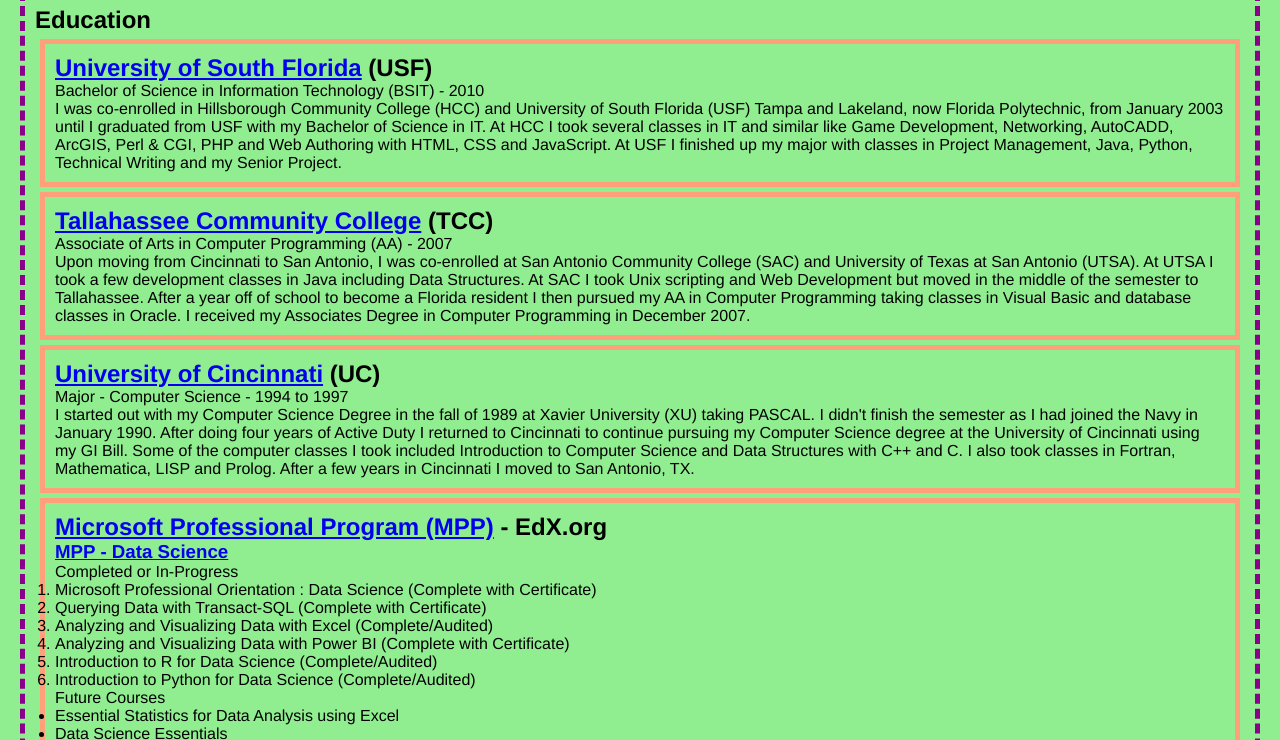
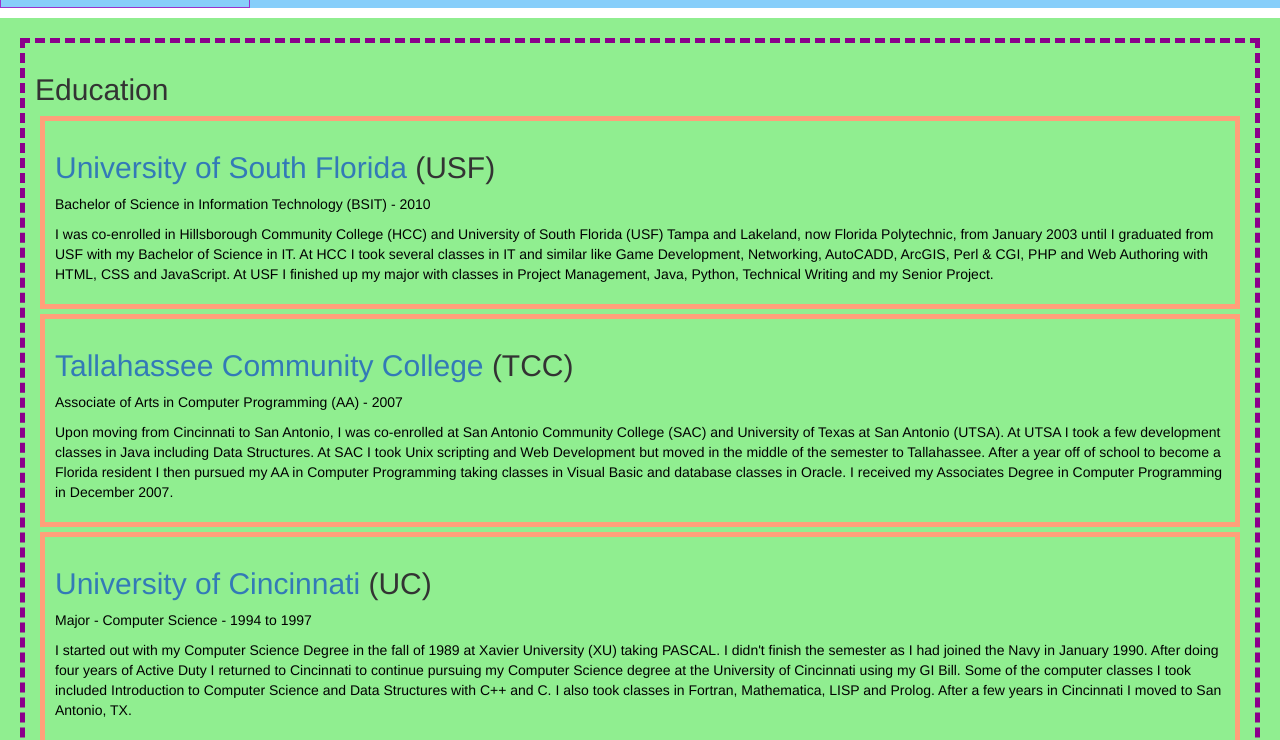
Before and after one commit to mattkingxam/MyWebApp, a plain HTML site: page index.html in a window 1280 px wide. Shown: the part 1183-1923 px from the top of the page. Drawn offline with nearby package versions, Linux system fonts and the light colour scheme.

Commit message:
updated CDN for jquery and bootstrap

```diff
--- a/index.html
+++ b/index.html
@@ -6,6 +6,8 @@
     <meta name="viewport" content="width=device-width, initial-scale=1.0">
     <meta http-equiv="X-UA-Compatible" content="ie=edge">
     <link rel="stylesheet" href="css\styles.css">
+    <!-- Bootstrap 3 CDN -->
+    <link rel="stylesheet" href="https://ajax.aspnetcdn.com/ajax/bootstrap/3.3.7/css/bootstrap.min.css">
     <title>Test Site</title>
 </head>
 
@@ -653,6 +655,12 @@
         </section>
     </footer>
     <script src="./js/script.js"></script>
+
+    <!-- CDN for JavaScript libraries -->
+    <!-- jQuery CDN -->
+    <script src='https://ajax.aspnetcdn.com/ajax/jQuery/jquery-3.3.1.min.js'></script>
+    <!-- Bootstrap 3 CDN JavaScript-->
+    <script src='https://ajax.aspnetcdn.com/ajax/bootstrap/3.3.7/bootstrap.min.js'></script>
 </body>
 
 </html>
```
